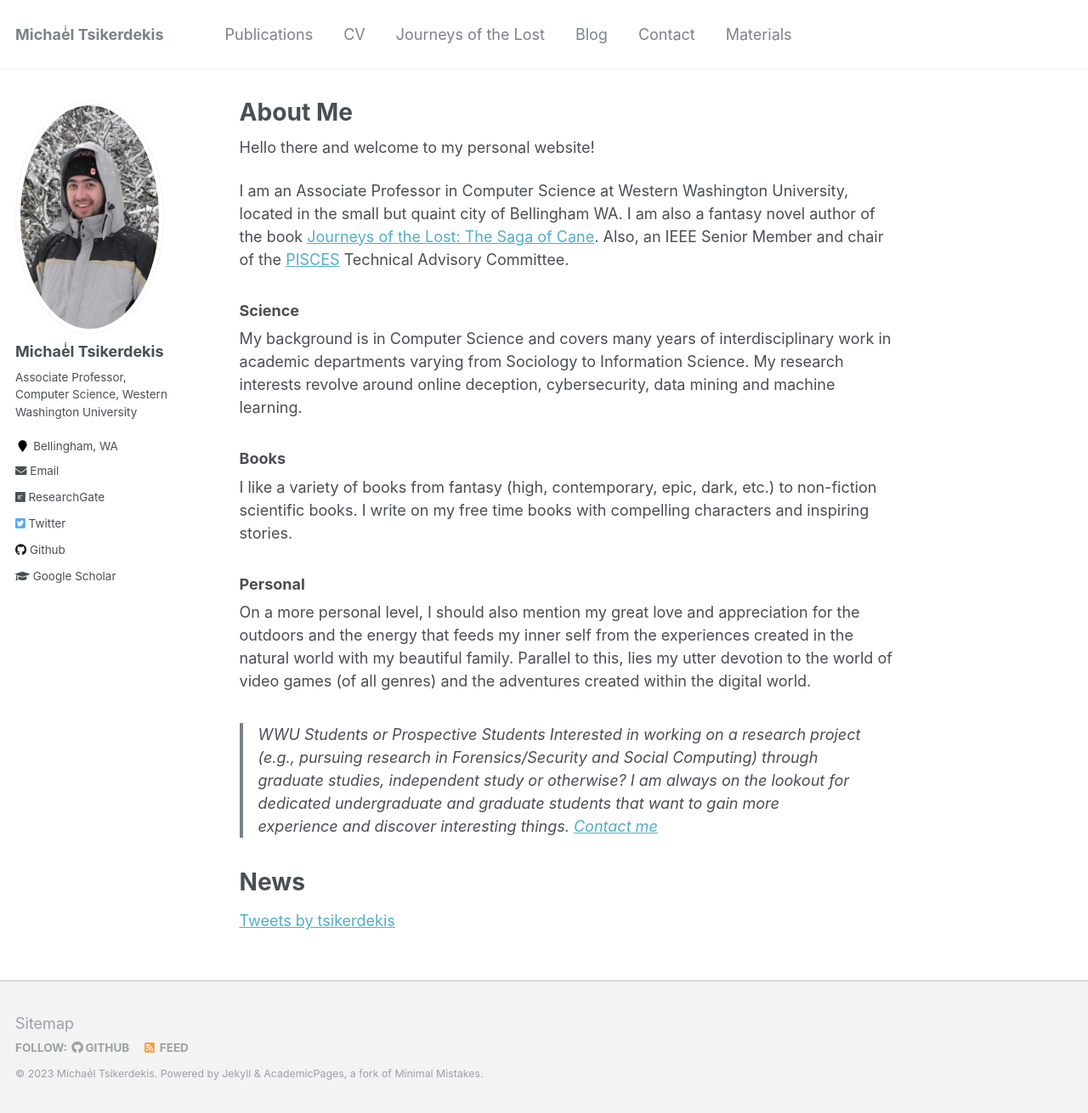
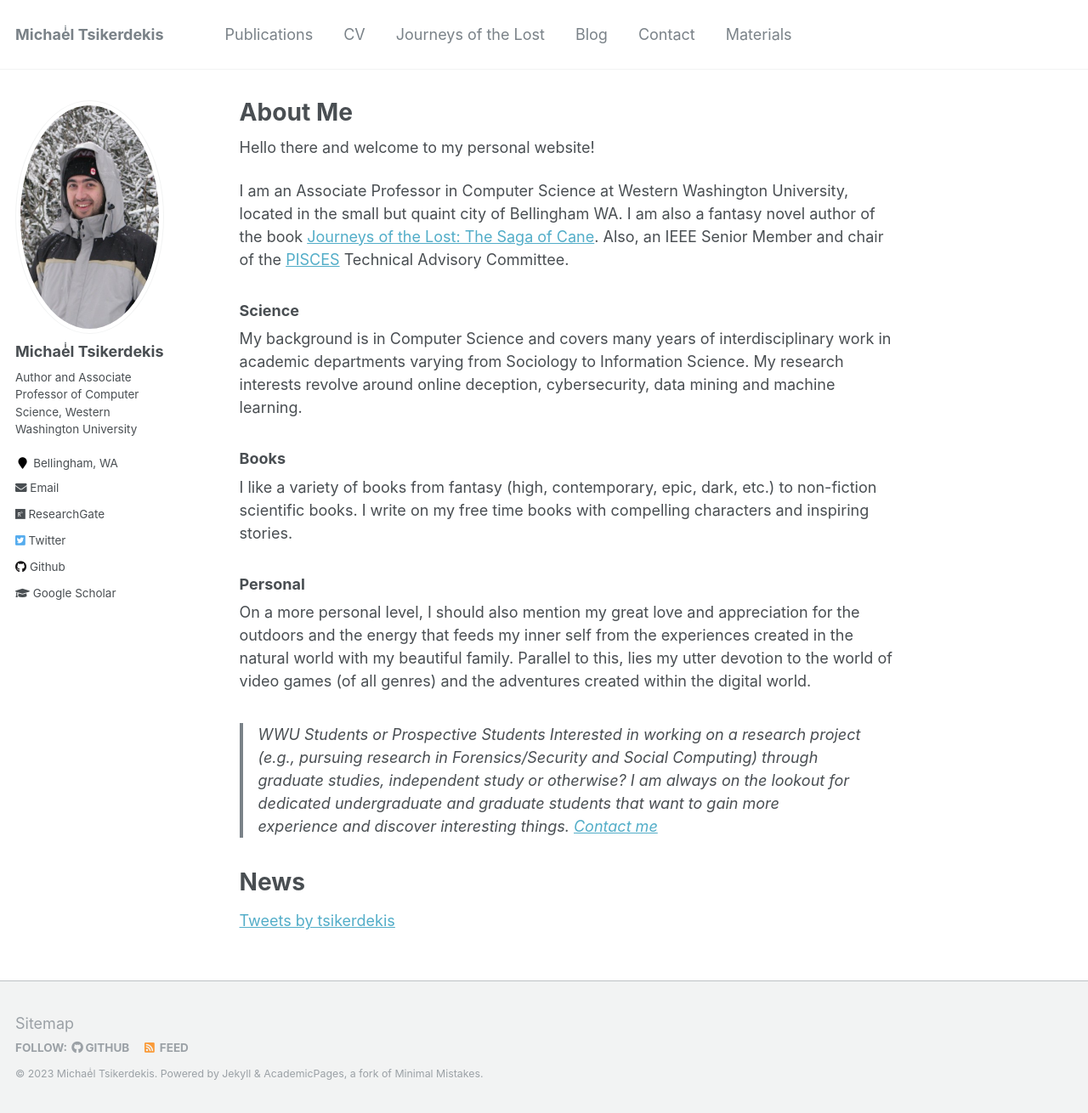
Before and after one commit to tsikerdekis/michael.tsikerdekis.com, a Jekyll site: the page built from _pages/about.md, in a window 1280 px wide and 1310 px high. Shown: the whole window at 85% size. Built offline with Jekyll 4.4.1, drawn with Linux system fonts in a browser that asks for light colours; comment, search, counter and statistics services are not loaded.

Commit message:
Update _config.yml

```diff
--- a/_config.yml
+++ b/_config.yml
@@ -10,7 +10,7 @@ locale                   : "en-US"
 title                    : "Michaeͥl Tsikerdekis"
 title_separator          : "-"
 name                     : &name "Michaeͥl Tsikerdekis"
-description              : &description "Associate Professor, Computer Science, Western Washington University"
+description              : &description "Author and Associate Professor of Computer Science, Western Washington University"
 url                      : https://michael.tsikerdekis.com
 baseurl                  : "" # the subpath of your site, e.g. "/blog"
 repository               : "tsikerdekis/michael.tsikerdekis.com"
@@ -81,7 +81,7 @@ analytics:
 author:
   name             : "Michaeͥl Tsikerdekis"
   avatar           : "Me1.png"
-  bio              : "Associate Professor, Computer Science, Western Washington University"
+  bio              : "Author and Associate Professor of Computer Science, Western Washington University"
   location         : "Bellingham, WA"
   googlescholar    : "https://scholar.google.com/citations?user=VCDSLMIAAAAJ&hl=en"
   email            : "Michael.Tsikerdekis@wwu.edu"
```
